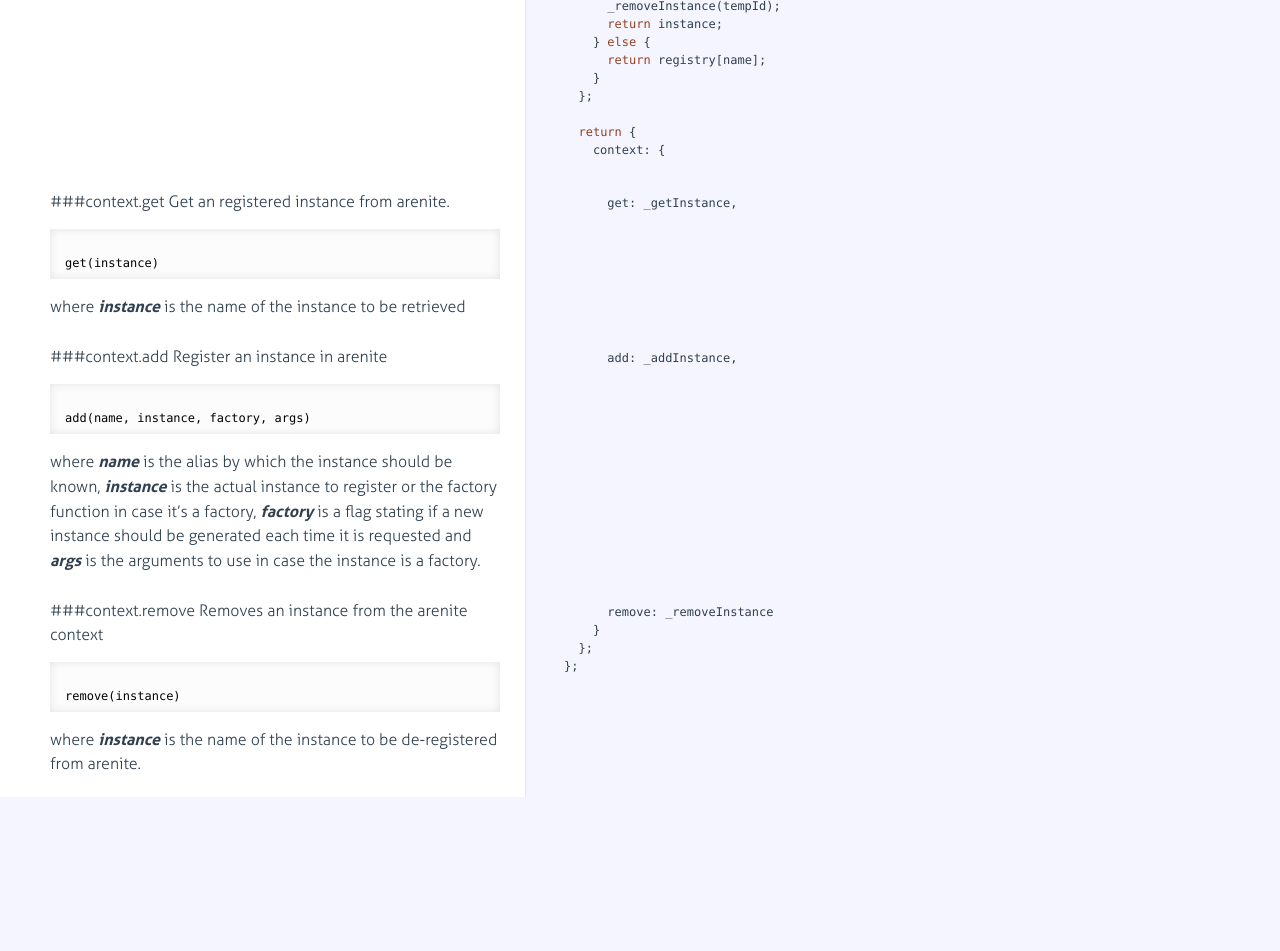
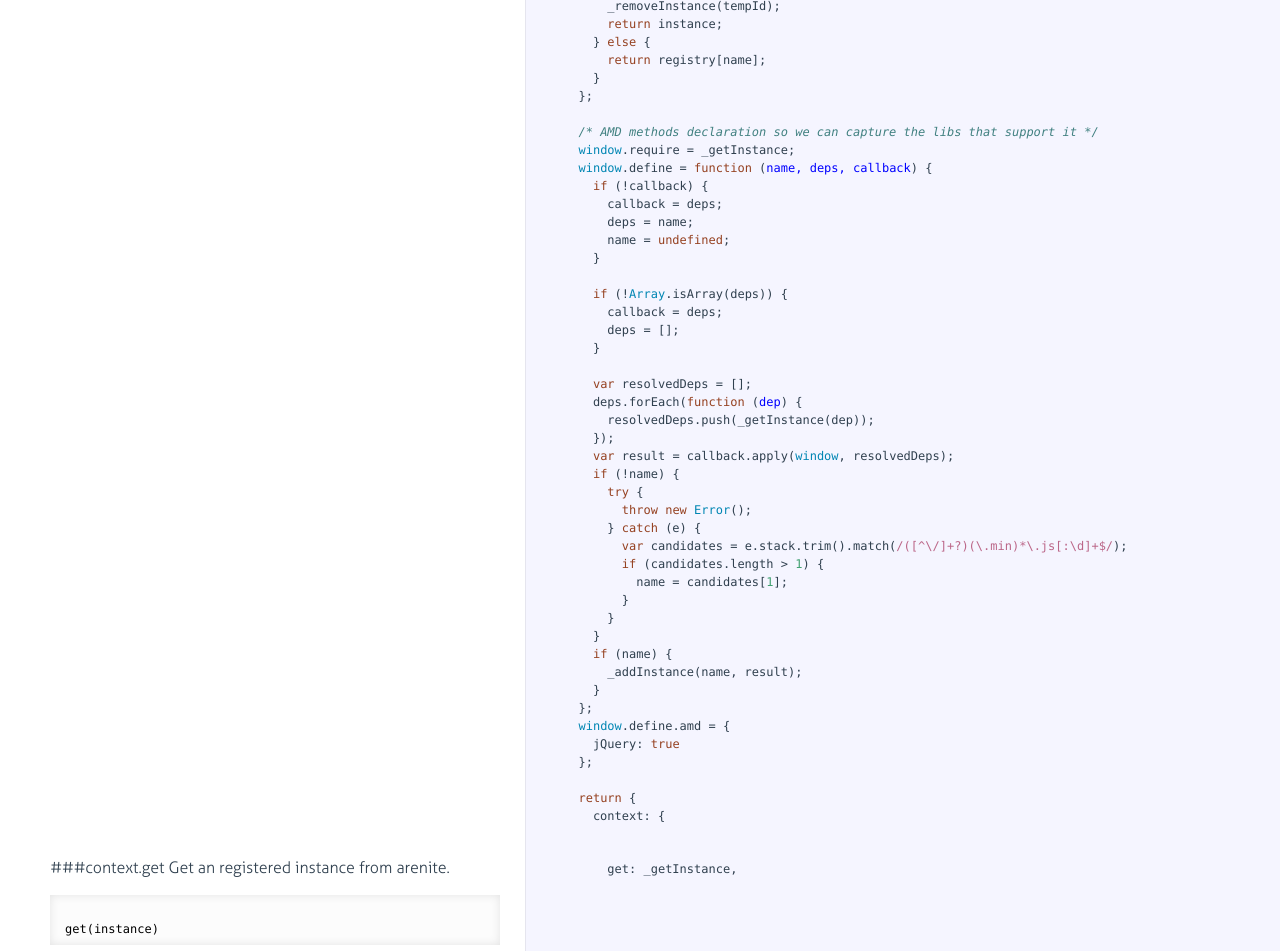
Before and after one commit to arenite/arenite, a website: page docs/context.html in a window 1280 px wide. Shown: the part 600-1551 px from the top of the page. Before the commit the page ends 1397 px from the top, so only its background shows below. Drawn offline with Linux system fonts and the light colour scheme.

Commit message:
Added support for AMD compatible libraries

```diff
--- a/docs/context.html
+++ b/docs/context.html
@@ -139,6 +139,43 @@
     }
   };
 
+  <span class="hljs-comment">/* AMD methods declaration so we can capture the libs that support it */</span>
+  <span class="hljs-built_in">window</span>.require = _getInstance;
+  <span class="hljs-built_in">window</span>.define = <span class="hljs-function"><span class="hljs-keyword">function</span> (<span class="hljs-params">name, deps, callback</span>) </span>{
+    <span class="hljs-keyword">if</span> (!callback) {
+      callback = deps;
+      deps = name;
+      name = <span class="hljs-literal">undefined</span>;
+    }
+
+    <span class="hljs-keyword">if</span> (!<span class="hljs-built_in">Array</span>.isArray(deps)) {
+      callback = deps;
+      deps = [];
+    }
+
+    <span class="hljs-keyword">var</span> resolvedDeps = [];
+    deps.forEach(<span class="hljs-function"><span class="hljs-keyword">function</span> (<span class="hljs-params">dep</span>) </span>{
+      resolvedDeps.push(_getInstance(dep));
+    });
+    <span class="hljs-keyword">var</span> result = callback.apply(<span class="hljs-built_in">window</span>, resolvedDeps);
+    <span class="hljs-keyword">if</span> (!name) {
+      <span class="hljs-keyword">try</span> {
+        <span class="hljs-keyword">throw</span> <span class="hljs-keyword">new</span> <span class="hljs-built_in">Error</span>();
+      } <span class="hljs-keyword">catch</span> (e) {
+        <span class="hljs-keyword">var</span> candidates = e.stack.trim().match(<span class="hljs-regexp">/([^\/]+?)(\.min)*\.js[:\d]+$/</span>);
+        <span class="hljs-keyword">if</span> (candidates.length &gt; <span class="hljs-number">1</span>) {
+          name = candidates[<span class="hljs-number">1</span>];
+        }
+      }
+    }
+    <span class="hljs-keyword">if</span> (name) {
+      _addInstance(name, result);
+    }
+  };
+  <span class="hljs-built_in">window</span>.define.amd = {
+    jQuery: <span class="hljs-literal">true</span>
+  };
+
   <span class="hljs-keyword">return</span> {
     context: {</pre></div></div>
 
```
Also changed, not shown: js/context.js (+37 -0 lines), build/arenite.js, build/arenite.min.js.
